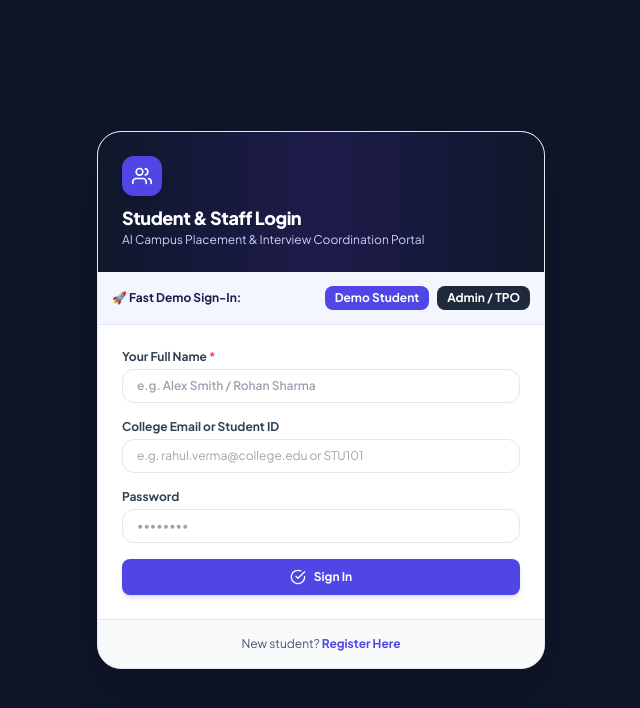
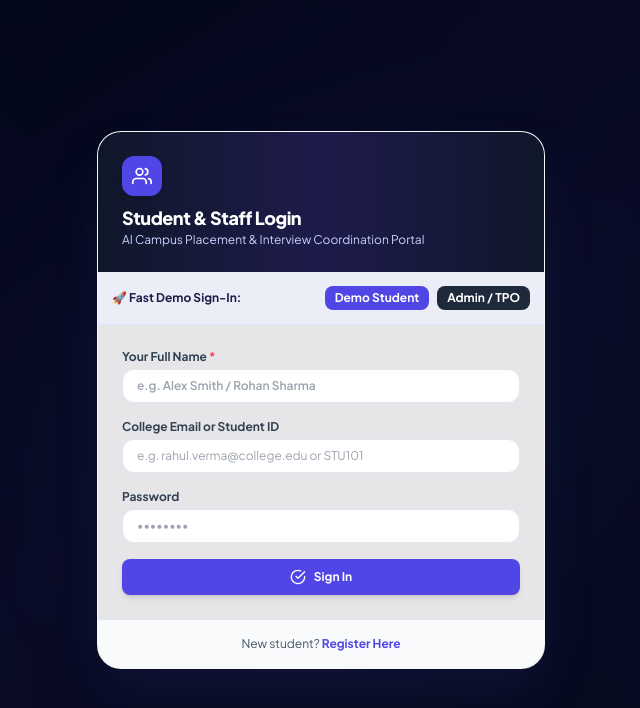
Before and after one commit to VaatsavKrishnaPolisetty/PlacementsAI, a React (Vite) app: page / in a window 1280 px wide. Shown: the top 708 px of the page, without its empty margins (319-959 px from the left). Built offline with nearby package versions, Linux system fonts and the light colour scheme; no server answers.

Commit message:
Apply semi-transparent backdrop blur glassmorphism UI to initial login page

```diff
--- a/src/App.jsx
+++ b/src/App.jsx
@@ -154,10 +154,15 @@ function AppContent() {
     setNotifications((prev) => prev.map((n) => ({ ...n, isRead: true, read: true })));
   };
 
-  // Render Login Page 1st when opening the site if unauthenticated
+  // Render Login Page 1st when opening the site if unauthenticated with Glassmorphism UI
   if (isAuthModalOpen || !currentUser?.name) {
     return (
-      <div className="min-h-screen bg-slate-900 flex items-center justify-center p-4">
+      <div className="min-h-screen w-screen bg-gradient-to-br from-slate-950 via-indigo-950 to-slate-900 flex items-center justify-center p-4 relative overflow-hidden">
+        {/* Ambient Glassmorphism Background Glowing Orbs */}
+        <div className="absolute -top-32 -left-32 w-96 h-96 bg-indigo-500/25 rounded-full blur-3xl pointer-events-none animate-pulse" />
+        <div className="absolute -bottom-32 -right-32 w-96 h-96 bg-purple-500/25 rounded-full blur-3xl pointer-events-none animate-pulse" />
+        <div className="absolute top-1/2 left-1/2 -translate-x-1/2 -translate-y-1/2 w-[500px] h-[500px] bg-blue-500/15 rounded-full blur-3xl pointer-events-none" />
+
         <AuthModal
           isOpen={true}
           canClose={Boolean(currentUser?.name)}
--- a/src/components/modals/AuthModal.jsx
+++ b/src/components/modals/AuthModal.jsx
@@ -96,8 +96,8 @@ export default function AuthModal({ isOpen, onClose, onAuthSuccess, canClose = t
   };
 
   return (
-    <div ref={backdropRef} className="fixed inset-0 z-50 flex items-center justify-center p-4 bg-slate-900/60 backdrop-blur-sm overflow-y-auto w-screen h-screen">
-      <div ref={modalRef} className="my-auto relative w-full max-w-md bg-white rounded-3xl shadow-2xl border border-slate-200 overflow-hidden flex flex-col max-h-[90vh]">
+    <div ref={backdropRef} className="fixed inset-0 z-50 flex items-center justify-center p-4 bg-slate-950/70 backdrop-blur-md overflow-y-auto w-screen h-screen">
+      <div ref={modalRef} className="my-auto relative w-full max-w-md bg-white/90 backdrop-blur-2xl border border-white/60 shadow-2xl shadow-indigo-950/50 rounded-3xl overflow-hidden flex flex-col max-h-[90vh]">
         {/* Header */}
         <div className="p-6 bg-gradient-to-r from-slate-900 via-indigo-950 to-slate-900 text-white flex items-start justify-between">
           <div>
```
